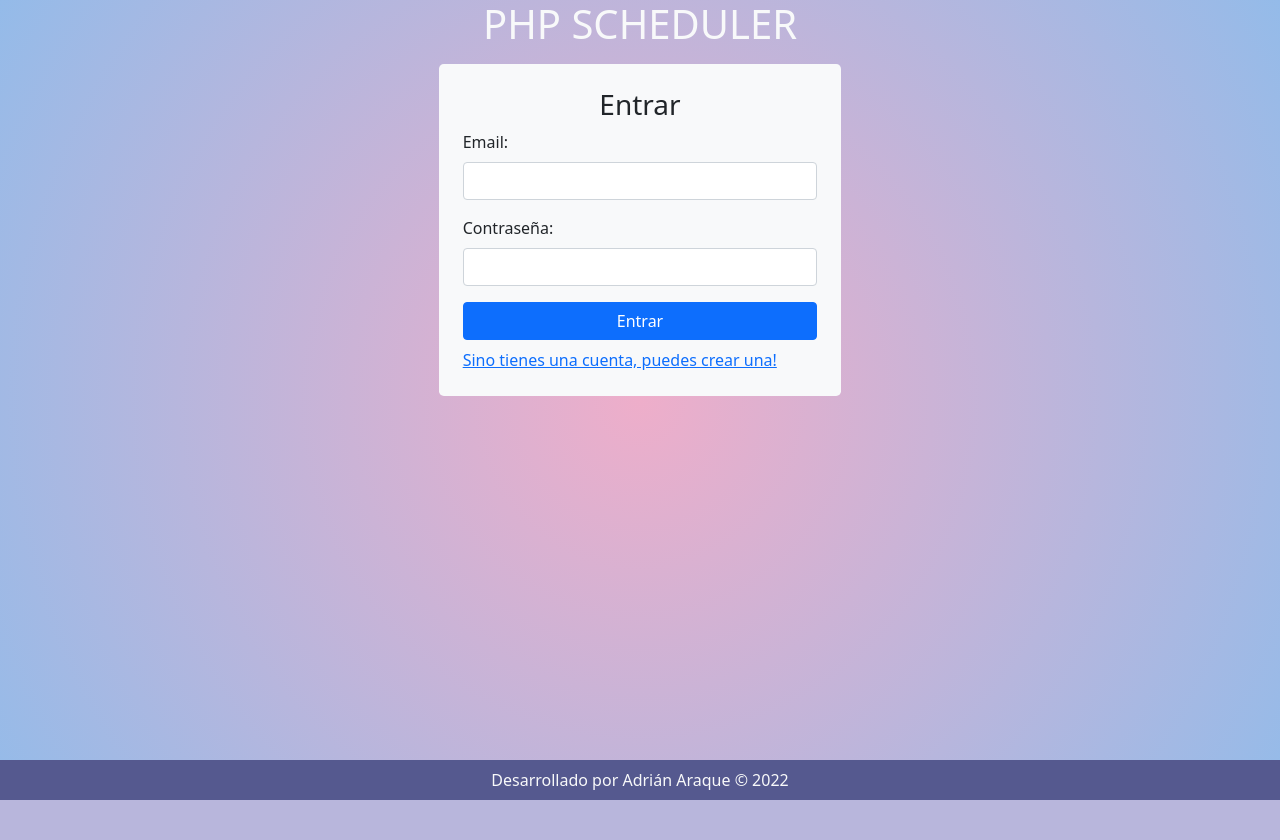
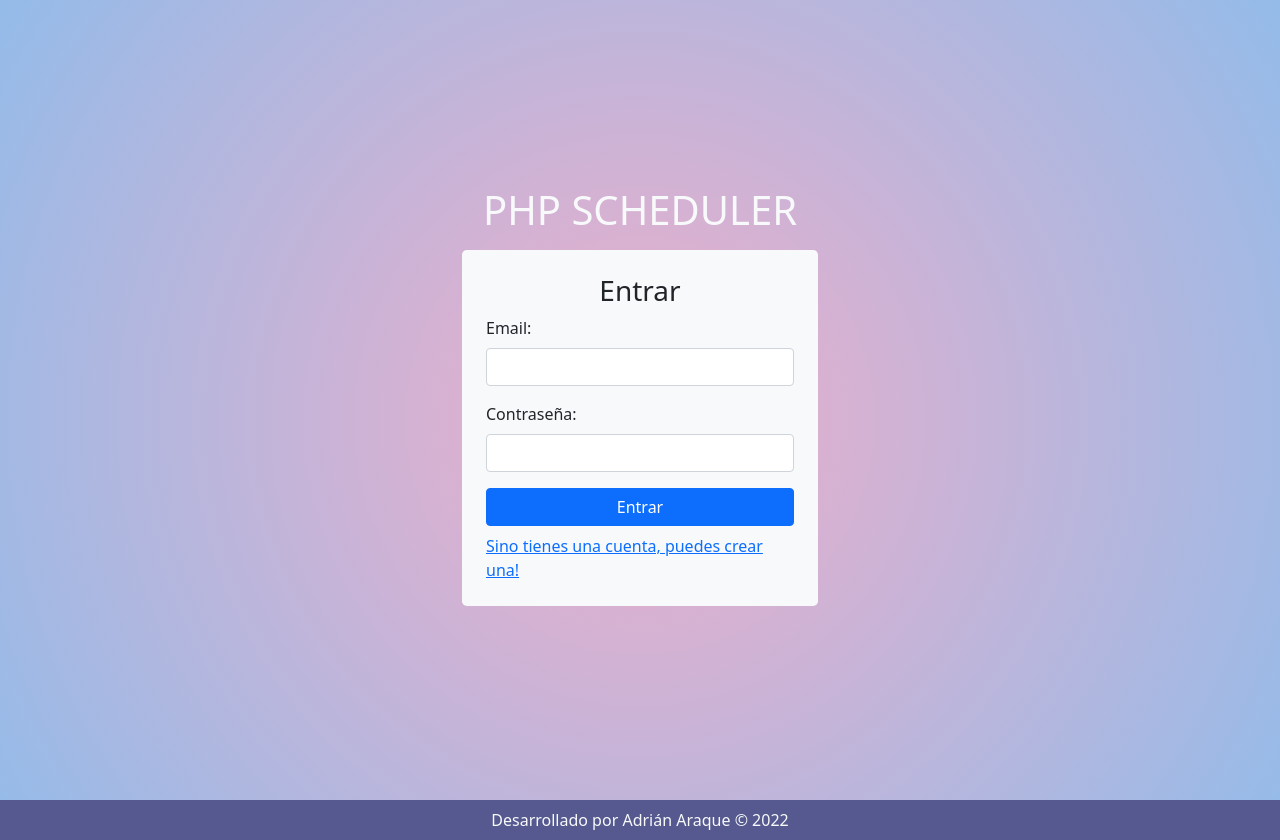
Before and after one commit to adrianAraqueG/php-scheduler, a PHP site: the page made by view/user/login.php in a window 1280 px wide. Before the commit the page ends 800 px from the top, so only its background shows below. Run offline with PHP 8.4, Linux system fonts and the light colour scheme; the template is opened without the code that fills it, so the values that code supplies are empty; some libraries are stand-ins or nearby versions.

Commit message:
Login, registro y footer actualizados

```diff
--- a/public/css/style.css
+++ b/public/css/style.css
@@ -19,15 +19,12 @@ body{
     width: 70px;
 }
 
-.container-login{
-    height: 93vh !important;
-}
-
-.footer{
-    position: absolute;
-    bottom: 0;
-    width: 100%;
-    height: 40px;
+.container-login-register{
+    height: 100vh !important;
+    display: flex !important;
+    flex-flow: column;
+    justify-content: center !important;
+    align-items: center !important;
 }
 
 td{
--- a/view/layout/header.php
+++ b/view/layout/header.php
@@ -6,8 +6,31 @@
     <meta name="viewport" content="width=device-width, initial-scale=1.0">
     <title>Adrián's Schedule</title>
     <!-- Bootstrap -->
+    <?php if( $_SERVER['REQUEST_URI'] == '/php-scheduler/entrar' || $_SERVER['REQUEST_URI'] == '/php-scheduler/registro'): ?>
+        <style>
+            body{
+                overflow-y: hidden;
+            }
+
+            .footer{
+                position: fixed;
+                bottom: 0 !important;
+                width: 100%;
+                height: 40px;
+            }
+        </style>
+    <?php else: ?>
+        <style>
+            .footer{
+                position: absolute;
+                bottom: 0 !important;
+                width: 100%;
+                height: 40px;
+            }
+        </style>
+    <?php endif; ?>
     <link href="https://cdn.jsdelivr.net/npm/bootstrap@5.1.3/dist/css/bootstrap.min.css" rel="stylesheet" integrity="sha384-1BmE4kWBq78iYhFldvKuhfTAU6auU8tT94WrHftjDbrCEXSU1oBoqyl2QvZ6jIW3" crossorigin="anonymous">
-    <link rel="stylesheet" href="<?=base_url?>public/css/style.css">
+    <link rel="stylesheet" href="public/css/style.css">
     <script src="https://cdn.jsdelivr.net/npm/bootstrap@5.1.3/dist/js/bootstrap.bundle.min.js" integrity="sha384-ka7Sk0Gln4gmtz2MlQnikT1wXgYsOg+OMhuP+IlRH9sENBO0LRn5q+8nbTov4+1p" crossorigin="anonymous"></script>
 </head>
 <body>
--- a/view/user/login.php
+++ b/view/user/login.php
@@ -1,8 +1,10 @@
 <?php include('view/layout/header.php') ?>
 
-<div class="container-fluid container-login">
+<div class="container-login-register">
     <h1 class="text-light text-center">PHP SCHEDULER</h1>
-    <div class="row justify-content-center">
+    <div class="container">
+        <div class="row">
+            <div class="col-md-4"></div>
             <div class="col-md-4">
                 <div class="container mb-2 mt-2 bg-light p-4 rounded-3">
                     <form method="POST" id="form-login" action="login/validate">
@@ -15,6 +17,8 @@
                     <a href="<?=base_url?>registro" class="d-block mt-2">Sino tienes una cuenta, puedes crear una!</a>
                 </div>
             </div>
+            <div class="col-md-4"></div>
+        </div>
     </div>
 </div>
 
--- a/view/user/register.php
+++ b/view/user/register.php
@@ -1,8 +1,10 @@
 <?php include('view/layout/header.php') ?>
 
-<div class="container-fluid container-login">
+<div class="container-login-register">
     <h1 class="text-light text-center">PHP SCHEDULER</h1>
+    <div class="container">
     <div class="row justify-content-center">
+        <div class="col-md-4"></div>
         <div class="col-md-4">
             <?php if(isset($_SESSION['register']) && $_SESSION['register'] == 'complete'): ?>
                 <div class="alert alert-success text-center"><p class="mb-0">Usuario guardado!</p></div>
@@ -34,6 +36,8 @@
                 <a href="<?=base_url?>" class="d-block mt-2">¿Ya tienes una cuenta?</a>
             </div>
         </div>
+        <div class="col-md-4"></div>
+    </div>
     </div>
 </div>
 
```
Lines whose indentation alone changed are shown as unchanged.
